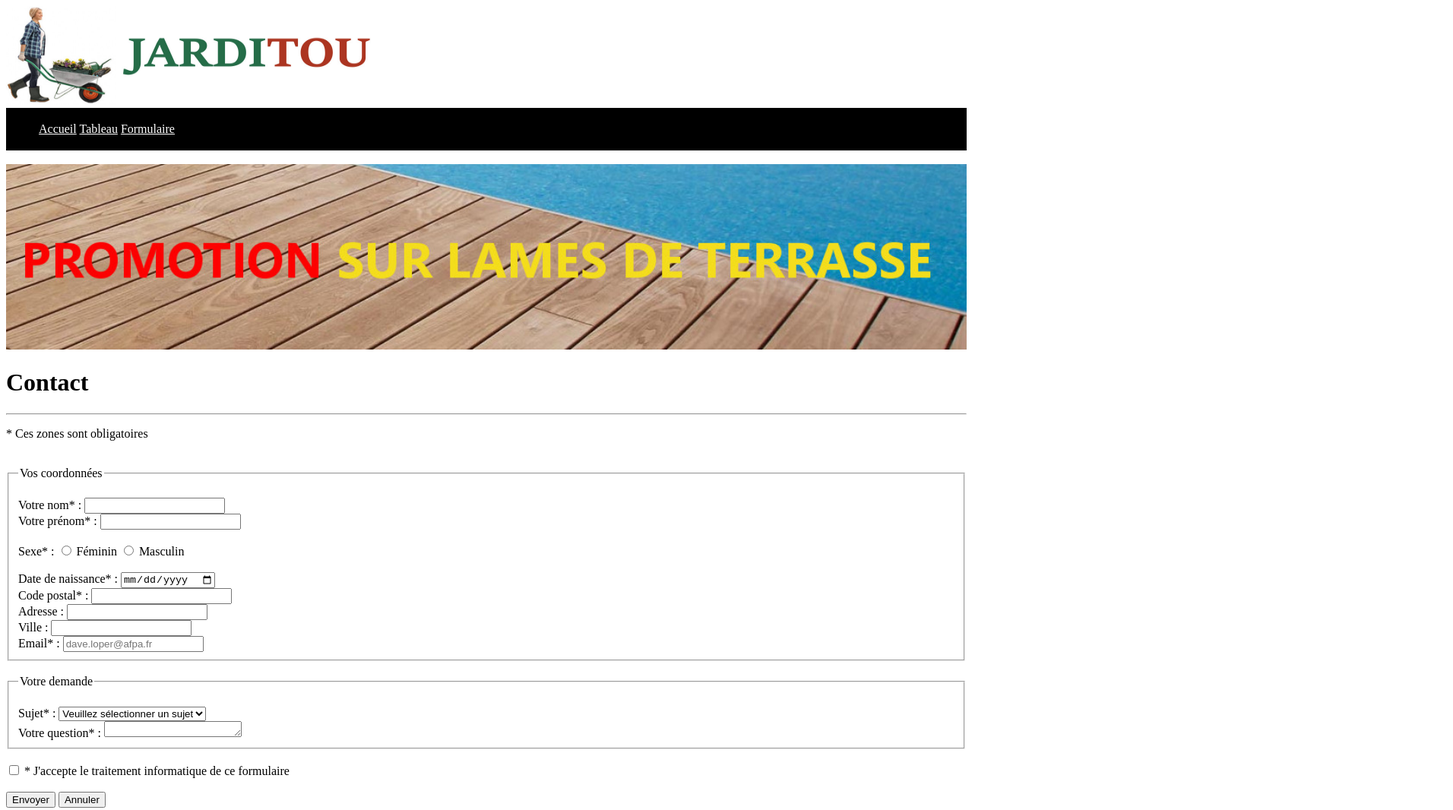
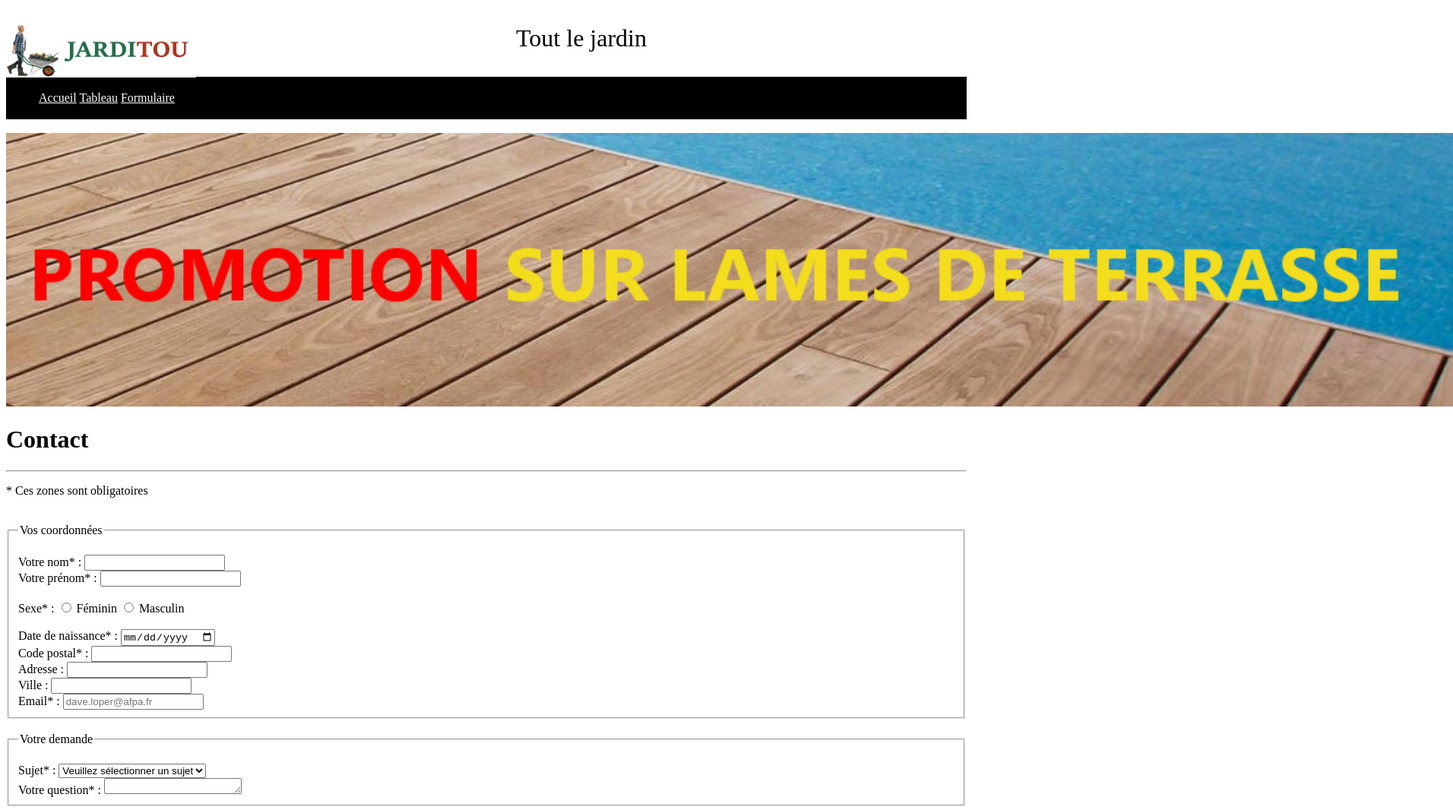
Before and after one commit to Ilman2002/Travaux_TBDA, a plain HTML site: page HTML/projet.jarditou/contact.html in a window 1280 px wide. Shown: the top 1066 px of the page at 76% size, 1912 px wide, since content can reach past the window. Drawn offline with Linux system fonts and the light colour scheme.

Commit message:
Phase 7 css

```diff
--- a/HTML/projet.jarditou/contact.html
+++ b/HTML/projet.jarditou/contact.html
@@ -13,11 +13,12 @@
 
     <body>
 
+<div class="flotte">
+<img src="../projet.jarditou/assets/img/jarditou_logo.jpg" alt="image" style="height: 70px; width: 250px;">
+</div>
 
+<div><p id="Titre">Tout le jardin</p></div>
 
-
-
-<img src="../projet.jarditou/assets/img/jarditou_logo.jpg" alt="image" style="height: 130px; width: 500px;">
 
 
 <article>
@@ -34,7 +35,8 @@
 
 
 <h1>Contact</h1>
-<hr>
+
+<hr align="left">
 
 <p>* Ces zones sont obligatoires</p>
 <br>
--- a/HTML/projet.jarditou/style.css
+++ b/HTML/projet.jarditou/style.css
@@ -9,6 +9,40 @@ a{
 
 img
 {
-     max-width: 100%;
-     height: auto;
+     max-width: 1904px;
+     height: 360px;
 }
+
+hr{
+    max-width: 1904px;
+}
+
+fieldset{
+    max-width: 1904px;
+}
+
+.flotte {
+    float:left;
+}
+
+div{
+    max-width: 1904px;
+}
+
+div, #Titre {
+    font-size: xx-large;
+}
+
+div, #Titre {
+    text-align: center;
+}
+
+#tableau {
+    width: 30%; height: 520px;
+    border: solid none;
+    background-color: gray;
+}
+
+#tableau {
+    float: right;
+}
```
Also changed, not shown: HTML/projet.jarditou/index.html (+8 -6 lines), HTML/projet.jarditou/tableau.html (+6 -7 lines).
